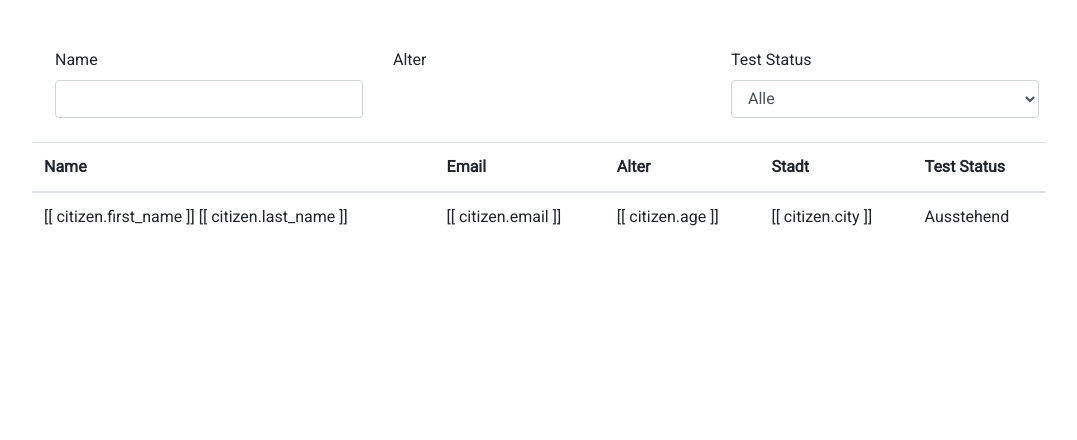
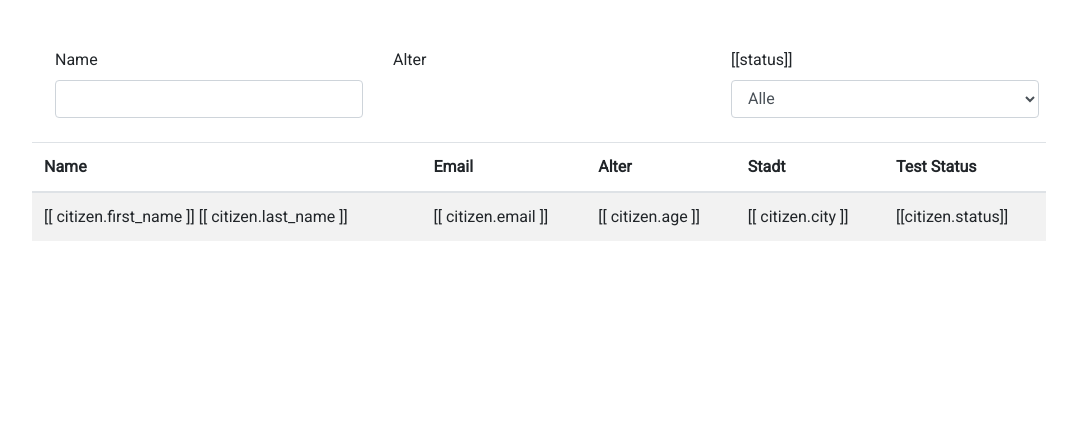
Before and after one commit to dippel-perk/morbus-clade, a Django app: template health/templates/health/health_department/home.html in a window 1280 px wide. Shown: the part 49-489 px from the top of the page, without its empty margins (101-1178 px from the left). Run offline with Django 3.2, Linux system fonts and the light colour scheme; the template is opened without the code that fills it, so the values that code supplies are empty; some libraries are stand-ins or nearby versions.

Commit message:
implemented status on health page

```diff
--- a/health/templates/health/health_department/home.html
+++ b/health/templates/health/health_department/home.html
@@ -25,8 +25,8 @@
                         </div>
                         <div class="col-4">
                             <div class="form-group">
-                                <label for="exampleFormControlSelect2">Test Status</label>
-                                <select class="form-control" id="exampleFormControlSelect2">
+                                <label for="exampleFormControlSelect2">[[status]]</label>
+                                <select v-model="status" class="form-control" id="exampleFormControlSelect2">
                                     <option>Alle</option>
                                     <option>Ausstehend</option>
                                     <option>Negativ</option>
@@ -36,7 +36,7 @@
                         </div>
                     </div>
                 </div>
-                <table class="table">
+                <table class="table table-hover table-striped">
                     <thead>
                     <tr>
                         <th scope="col">Name</th>
@@ -52,7 +52,7 @@
                         <td>[[ citizen.email ]]</td>
                         <td>[[ citizen.age ]]</td>
                         <td>[[ citizen.city ]]</td>
-                        <td>Ausstehend</td>
+                        <td>[[citizen.status]]</td>
                     </tr>
                     </tbody>
                 </table>
@@ -78,7 +78,7 @@
             }
 
             function formatCitizen(citizen) {
-                let c = citizen.fields;
+                let c = citizen;
                 c.age = calculateAge(c.date_of_birth);
                 c.id = citizen.pk;
                 return c;
@@ -91,7 +91,8 @@
                     query: "",
                     citizens: [],
                     name: "",
-                    ageRange: [0, 100]
+                    ageRange: [0, 100],
+                    status: 'Alle'
                 },
                 components: {
                     VueSlider: window['vue-slider-component']
@@ -109,7 +110,7 @@
 
                 computed: {
                     filtered() {
-                        return this.citizens.filter(x => (x.first_name.includes(this.name) || x.last_name.includes(this.name)) && x.age >= this.ageRange[0] && x.age <= this.ageRange[1])
+                        return this.citizens.filter(x => (x.first_name.includes(this.name) || x.last_name.includes(this.name)) && x.age >= this.ageRange[0] && x.age <= this.ageRange[1] && !(this.status !== "Alle" && this.status !== x.status));
                     }
                 }
             });
```
Also changed, not shown: citizens/models.py (+11 -1 lines), health/views.py (+12 -1 lines).
